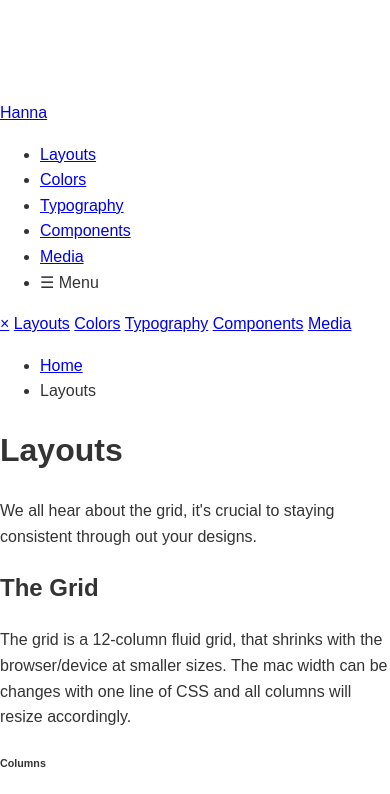
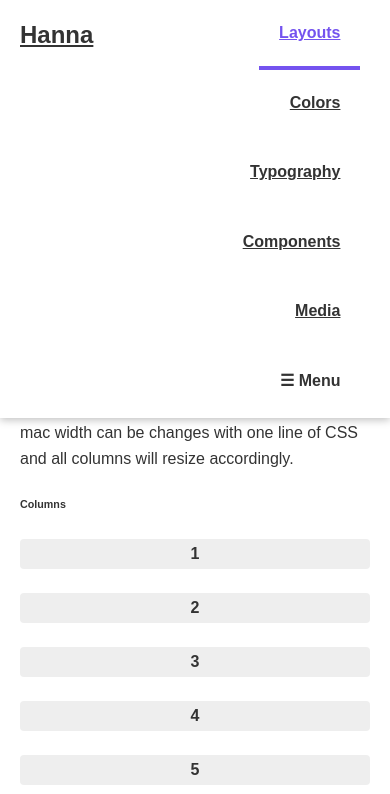
Before and after one commit to hannasmith/Week-3-Homework, a plain HTML site: page layout.html in a window 390 px wide. Shown: the top 794 px of the page. Drawn offline with Linux system fonts and the light colour scheme.

Commit message:
Add files via upload
new style css

```diff
--- a/css/style.css
+++ b/css/style.css
@@ -30,3 +30,225 @@ text-align: center;
 .home h1 {
     margin-top: 0;
 }
+
+/*Navigation
+-------------------------------------------------------*/
+nav {
+    position: fixed;
+    background: #FFF;
+    top: 0;
+    left: 0;
+    width: 100%;
+    z-index: 1;
+    box-shadow: 0 2px 8px 0 rgba(0,0,0,0.25);
+}
+nav a {
+    color:#333;
+    font-weight: bold;
+}
+nav .topnav li.mobile {
+    display: none;
+}
+@media (max-width: 903px) {
+    nav.topnav ul li{
+        display: none;
+    }
+    nav .topnav ul li.mobile {
+        display: inline-block;
+    }
+    nav .eight.columns,
+    nav .four.columns {
+        width: 48%;
+    }
+}
+.logo {
+    font-size: 24px;
+    margin-top: 16px;
+}
+.logo a:hover {
+    color: #7453EF;
+    text-decoration: none;
+}
+.topnav {
+    text-align: right;
+}
+.topnav ul {
+    margin: 0;
+    padding: 0;
+}
+.topnav ul li {
+    display: inline-block;
+    vertical-align: top;
+}
+.topnav a{
+    padding: 20px;
+    border-bottom: 4px solid #FFF;
+    display: block;
+    transition: background-color 0.8s ease;
+}
+.topnav a.active {
+    padding: 20px;
+    border-bottom: 4px solid #7453EF;
+    color: #7453EF;
+}
+.topnav a:hover {
+    background: #7453EF;
+    border-bottom: 4px solid #7453EF;
+    color: #FFF;
+    text-decoration: none;
+}
+
+.slidenav {
+    height; 100%;
+    width: 0;
+    position: fixed;
+    z-index: 1;
+    top: 0;
+    left: 0;
+    background-color: #111;
+    overflow-x: hidden;
+    transition: 0.5s;
+    padding-top: 60px;
+}
+.slidenav a {
+    padding: 8px 8px 8px 32px;
+    text-decoration: none;
+    color: #818181;
+    display: block;
+    transition: 0.3s;
+}
+.slidenav a:hover {
+    color: #f1f1f1;
+    text-decoration: none;
+}
+.slidenav .closebtn {
+    position: absolute;
+    top: 0;
+    right: 25px;
+    font-size: 36px;
+    margin-left: 50px;
+}
+@media screen and (max-height: 450px) {
+    .slidenav {
+        padding-top: 15px;
+    }
+    .slidenav a {
+        font-size: 18px;
+    }
+}
+
+/*Breadcrumbs
+________________________________________________ */
+ul.breadcrumb {
+    padding: 10px 16px 10px 0;
+    list-style: none;
+}
+ul.breadcrumb li {
+    display: inline;
+}
+ul.breadcrumb li+li:before {
+    padding: 8px;
+    color: black;
+    content: "/\00a0";
+}
+
+/* Grid
+________________________________________________ */
+.container {
+    position: relative;
+    max-width: 1060px;
+    margin: 0 auto;
+    padding: 0 20px;
+}
+.column,
+.columns {
+    display: inline-block;
+    vertical-align: top;
+    margin-left: 3%;
+}
+.column:first-child,
+.columns: first-child {
+    margin-left: 0;
+}
+.one.column {
+    width: 4.6%;
+}
+.one.columns {
+    width: 5.1%;
+}
+.two.columns {
+    width: 13.3%;
+}
+.three.columns {
+    width: 22%;
+}
+.four.columns {
+    width: 30.6%;
+}
+.five.columns {
+    width: 39.3%
+}
+.six.columns {
+    width: 48%;
+}
+.seven.columns {
+    width: 65.3%
+}
+.eight.columns {
+    width: 74.0%;
+}
+.nine.columns {
+    width: 74.0%;
+}
+.ten.columns {
+    width: 82.6%;
+}
+.eleven.columns {
+    width: 91.3%
+}
+.twelve.columns {
+    width: 100%;
+    margin-left: 0;
+}
+
+@media (max-width: 550px) {
+    .one.column,
+    .one.columns,
+    .two.columns,
+    .three.columns,
+    .four.columns,
+    .five.columns,
+    .six.columns,
+    .seven.columns,
+    .eight.columns,
+    .nine.columns,
+    .ten.columns,
+    .eleven.columns,
+    .twelve.columns {
+        width: 100%;
+    }
+.column,
+    .columns {
+        margin-left: 0%
+    }
+}
+.example-grid .column,
+.example-grid .columns {
+    background: #EEE;
+    text-align: center;
+    border-radius: 4px;
+    text-transform: uppercase;
+    height: 30px;
+    line-height: 30px;
+    margin-bottom: 24px;
+    font-weight: 600;
+}
+
+
+/* Footer
+--------------------------------------------------------- */
+footer {
+    border-top: 1px solid #E1E1E1;
+    margin-top: 48px;
+    padding: 24px 0 0;
+}
```
